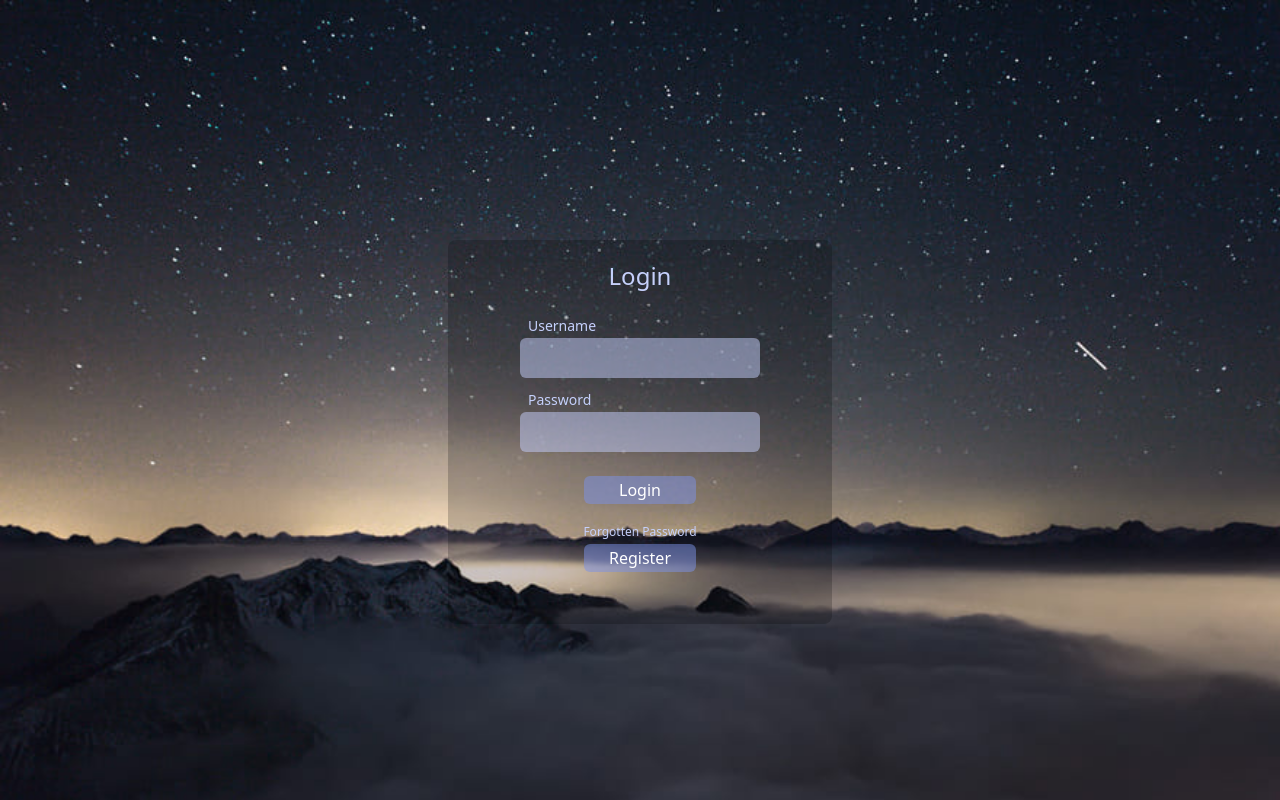
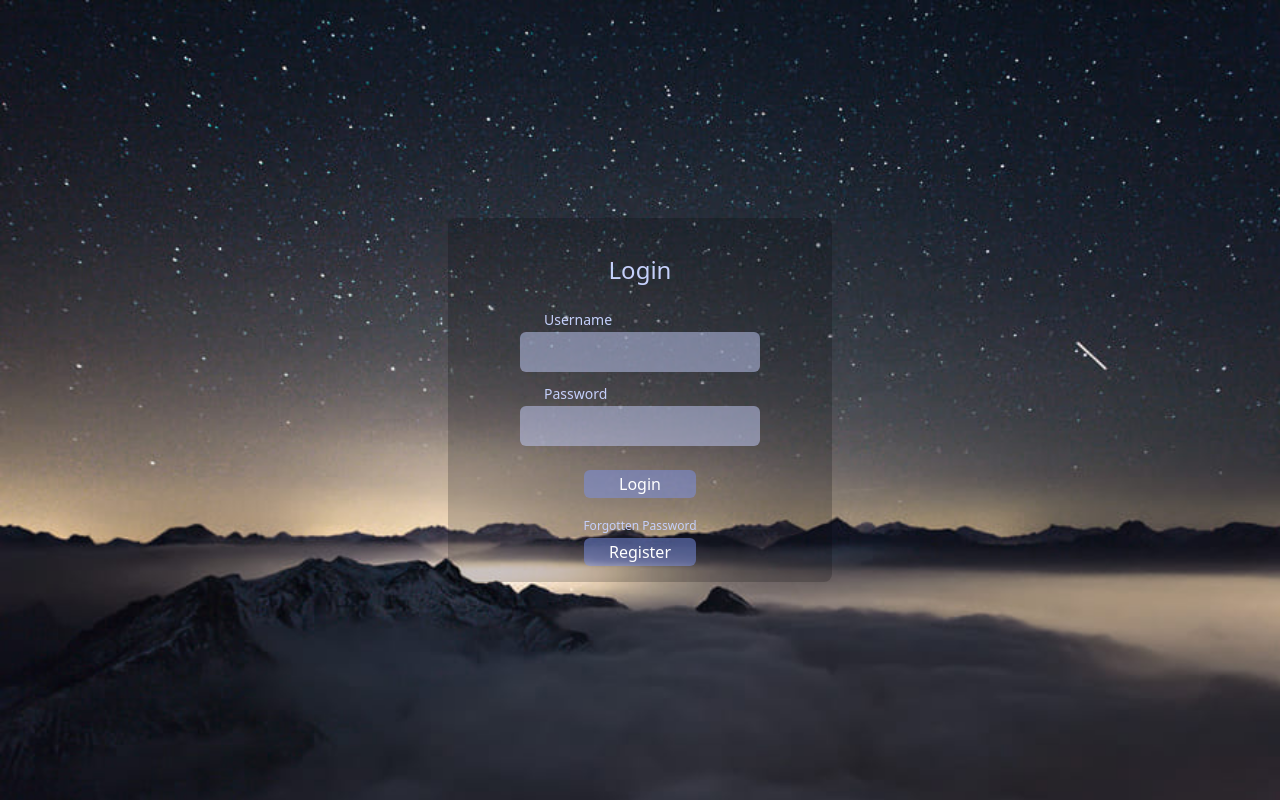
Before and after one commit to hex-dex/easy-social-client, a React (Vite) app: page /login in a window 1280 px wide. Built offline with nearby package versions, Linux system fonts and the light colour scheme.

Commit message:
centered it and and fixed height

```diff
--- a/src/pages/Login.jsx
+++ b/src/pages/Login.jsx
@@ -14,7 +14,7 @@ const Login = () => {
       className='center h-screen bg-no-repret bg-cover'
       style={{ backgroundImage: `url(${background})` }}
     >
-      <div className='mt-60 h-96 w-96 rounded-lg bg-black bg-opacity-20'>
+      <div className='my-auto p-4 w-96 rounded-lg bg-black bg-opacity-20'>
         <h1 className='text-2xl mt-5 mb-3 text-hawkes-blue-500 text-center'>
           Login
         </h1>
@@ -33,7 +33,9 @@ const Login = () => {
                 },
               })}
             />
-            {errors?.text && errors.text.message}
+            <span className='text-red-700'>
+              {errors?.text && errors.text.message}
+            </span>
           </div>
           <label className=' ml-20 mt-3 text-sm text-hawkes-blue-500'>
             Password
@@ -50,7 +52,9 @@ const Login = () => {
                 },
               })}
             />
-            {errors?.password && errors.password.message}
+            <span className='text-red-700'>
+              {errors?.password && errors.password.message}
+            </span>
           </div>
           <div className='center'>
             <button className='btn mt-6 '>Login</button>
```
